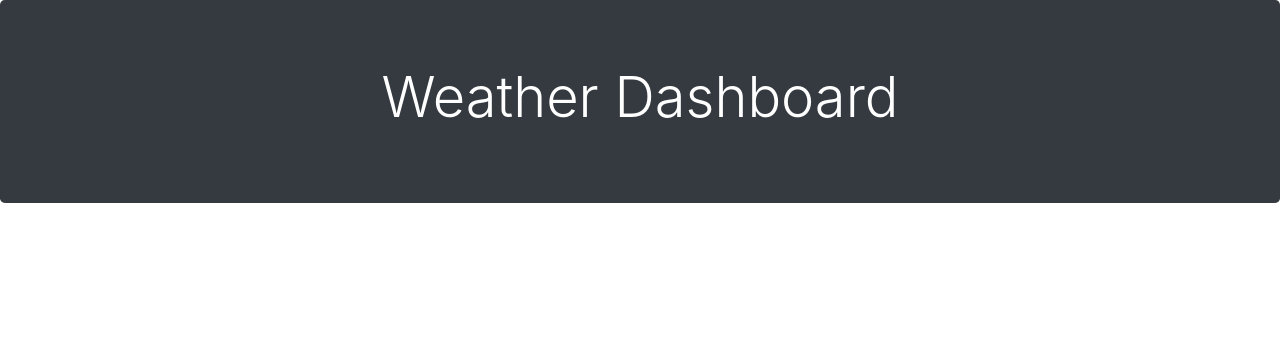
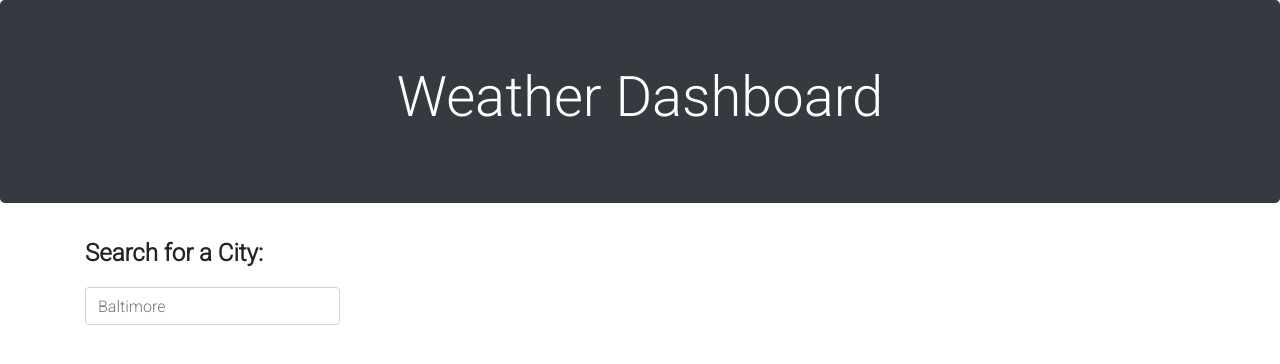
Before and after one commit to balokdecoy/weather-app, a plain HTML site: page index.html in a window 1280 px wide. Drawn offline with nearby package versions, Linux system fonts and the light colour scheme; no server answers.

Commit message:
Building HTML frame, added some styling. Touched up API call.

```diff
--- a/assets/script.js
+++ b/assets/script.js
@@ -1,8 +1,10 @@
 var apiKey = '31935cf21b5d358b8ba4c4da65b29118';
-var cityName = 'baltimore';
+var cityName = '';
 var queryURL = 'http://api.openweathermap.org/data/2.5/weather?q=' + cityName + '&appid=' + apiKey;
 
 $.ajax({
     url: queryURL,
     method: 'GET',
-})
+}).then(function (response) {
+    console.log(response);
+ })
--- a/assets/style.css
+++ b/assets/style.css
@@ -0,0 +1,8 @@
+body {
+    font-family: 'Roboto', sans-serif;
+}
+
+.searchHead {
+    font-weight: bold;
+    font-size: x-large;
+}
--- a/index.html
+++ b/index.html
@@ -7,7 +7,8 @@
     <script src="https://cdnjs.cloudflare.com/ajax/libs/jquery/3.2.1/jquery.min.js"></script>
 
     <!--Import GoogleFonts-->
-    <link href="https://fonts.googleapis.com/css?family=Open+Sans&display=swap" rel="stylesheet" />
+    <link rel="preconnect" href="https://fonts.gstatic.com">
+    <link href="https://fonts.googleapis.com/css2?family=Roboto:wght@300&display=swap" rel="stylesheet">
 
     <!-- Import Bootstrap CSS -->
     <link rel="stylesheet" href="https://cdn.jsdelivr.net/npm/bootstrap@4.5.3/dist/css/bootstrap.min.css" integrity="sha384-TX8t27EcRE3e/ihU7zmQxVncDAy5uIKz4rEkgIXeMed4M0jlfIDPvg6uqKI2xXr2" crossorigin="anonymous">
@@ -23,11 +24,23 @@
 <body>
 
     <div class="jumbotron bg-dark">
-        <h1 class="display-4 bg-dark" style="text-align: center; color: white;">Weather Dashboard</h1>
+        <h1 class="display-4 bg-dark" style="text-align: center; color: white;">
+            Weather Dashboard
+        </h1>
     </div>
 
+    <div class='container'>
+        <div class='row'>
+            <div class='col-3'>
+                <p class='searchHead'>Search for a City:</p>
+                <input class="form-control" placeholder="Baltimore">
 
+            </div>
+            <div class='col-10'>
 
+            </div>
+        </div>
+    </div>
 
     <!-- SCRIPTS -->
     <!-- Import jQuery and Bootstrap library -->
```
